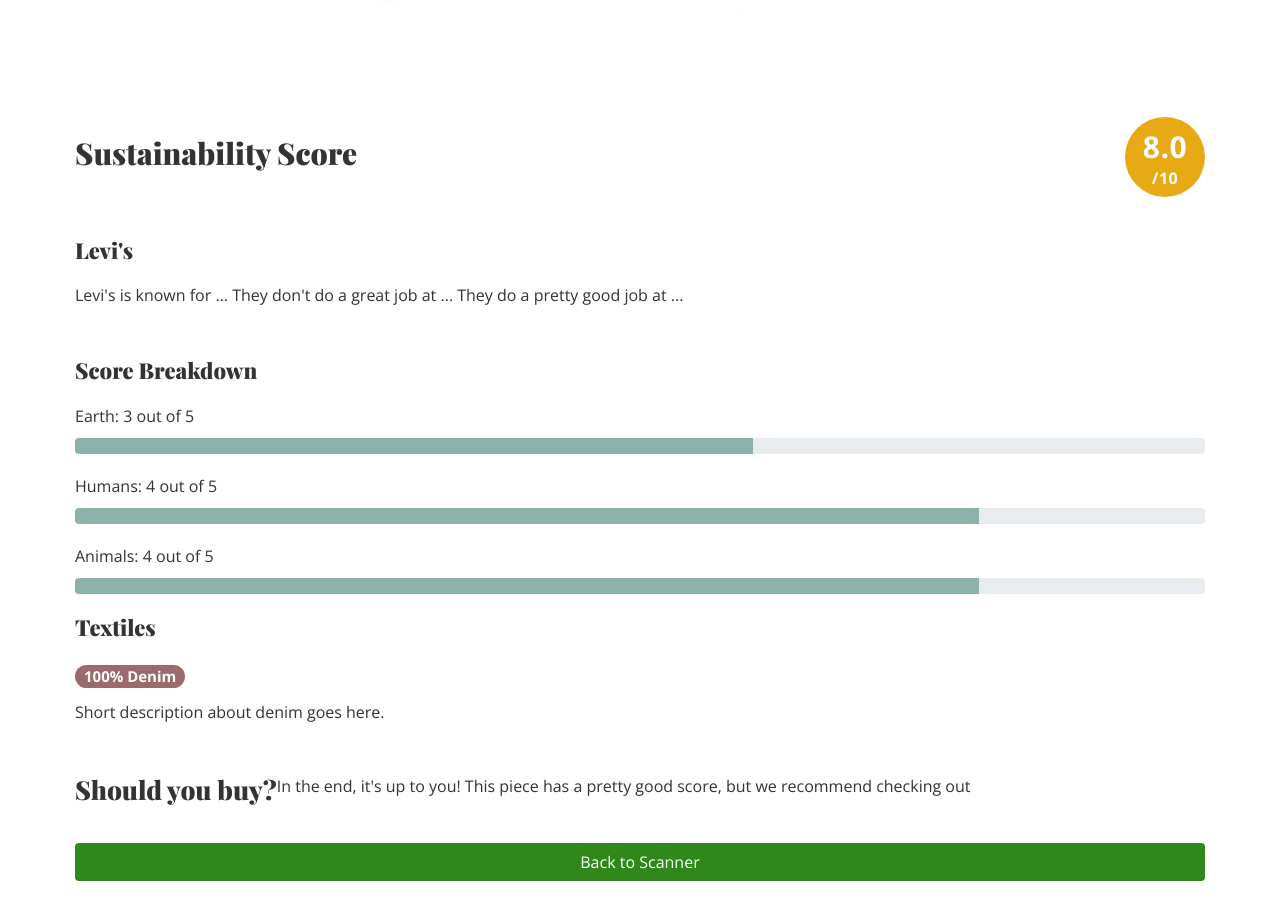
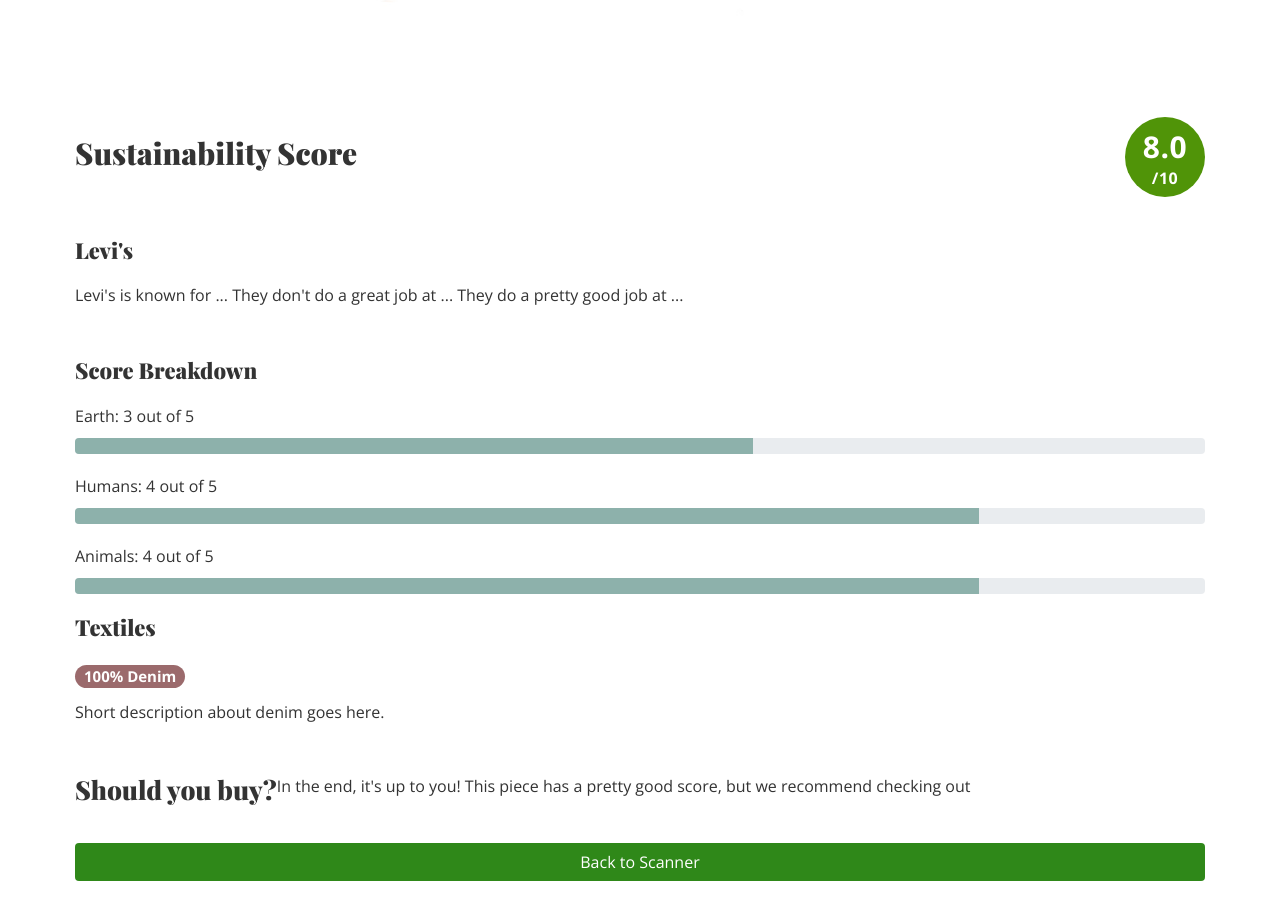
Before and after one commit to samantas/sf_final_project, a plain HTML site: page denim/jeans.html in a window 1280 px wide. Shown: the part 1243-2157 px from the top of the page. Drawn offline with nearby package versions, Linux system fonts and the light colour scheme.

Commit message:
colors for score

```diff
--- a/css/styles.css
+++ b/css/styles.css
@@ -191,6 +191,14 @@
     letter-spacing: .5px;
 }
 
+.score.green {
+	background-color: #509408;
+}
+
+.score.red {
+	background-color: #940808;
+}
+
 .score-text {
     font-size: 30px;
     font-weight: bold;
--- a/denim/jeans.html
+++ b/denim/jeans.html
@@ -27,7 +27,7 @@
                 <div class="row-item sus-score">
                     <h1>Sustainability Score</h1>
                 </div>
-                <div class="score">
+                <div class="score green">
                     <span class="score-text">8.0</span>
                     <span class="score-denom">/10</span>
                 </div>
```
